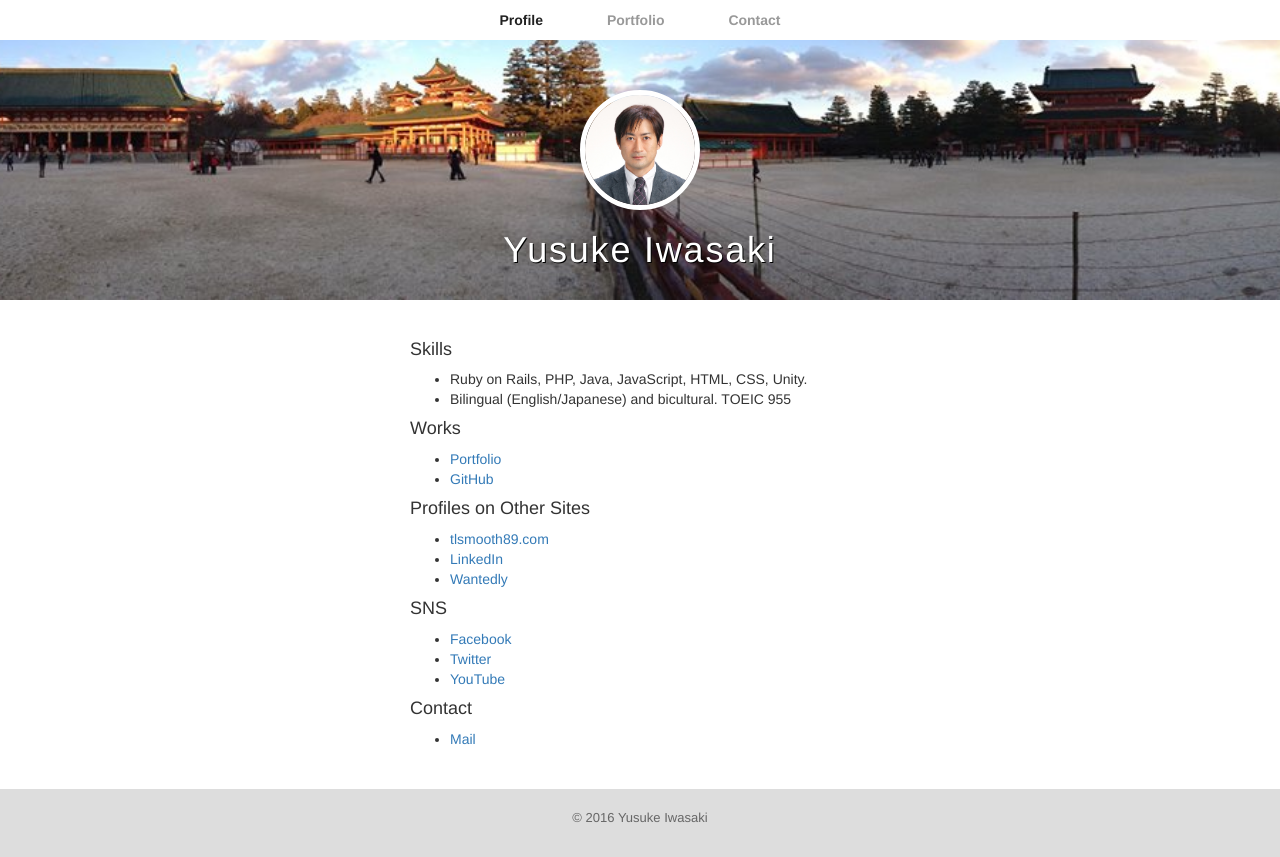
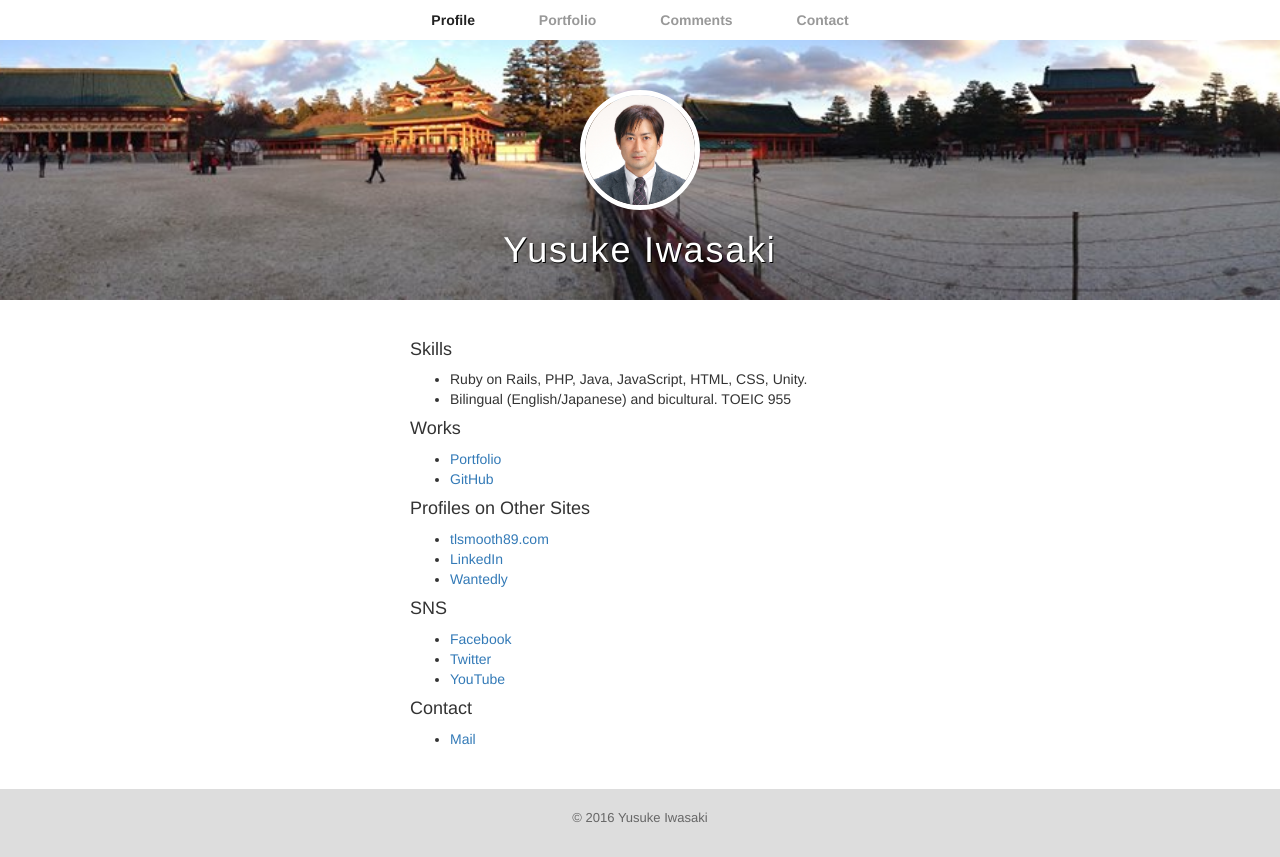
Before and after one commit to iwasaki-codes/iwasaki-codes.github.io, a plain HTML site: page index.html in a window 1280 px wide. Drawn offline with nearby package versions, Linux system fonts and the light colour scheme.

Commit message:
message board link added v2

```diff
--- a/index.html
+++ b/index.html
@@ -116,6 +116,7 @@
             <ul>
                 <li><a href="index.html" class="selected">Profile</a></li>
                 <li><a href="portfolio.html">Portfolio</a></li>
+                <li><a href="https://yusuke-message-board.herokuapp.com/" target="_top">Comments</a></li>
                 <li><a href="mailto:yusuke.iwasaki@tlsmooth89.com" target="_top">Contact</a></li>
             </ul>
         </nav>
```
